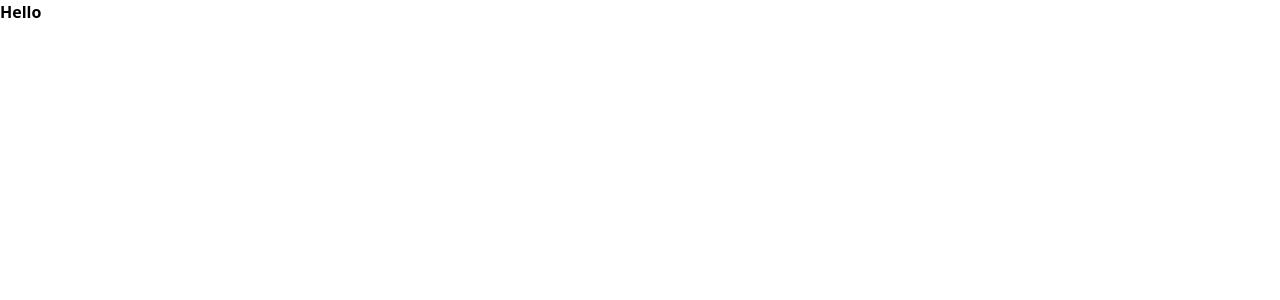
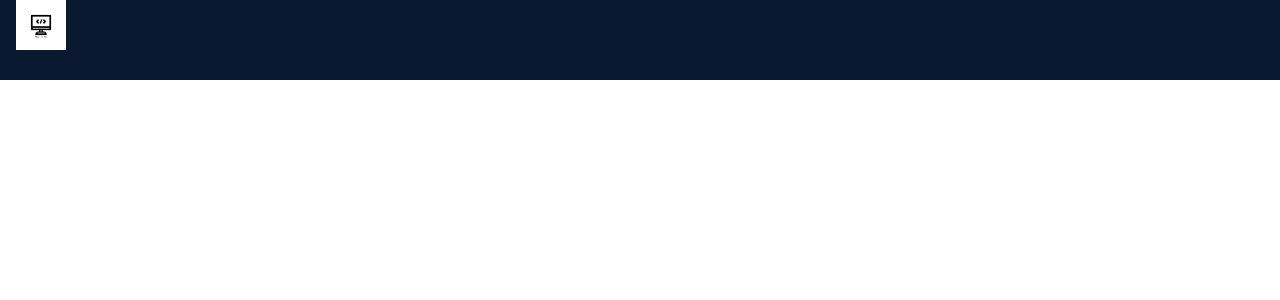
Before and after one commit to alparslanustaa/Portfolio, a React (Create React App) app: page / in a window 1280 px wide. Shown: the top 300 px of the page. Built offline with nearby package versions, Linux system fonts and the light colour scheme.

Commit message:
add navbar logo

```diff
--- a/src/App.js
+++ b/src/App.js
@@ -1,8 +1,10 @@
+import NavBar from "./components/NavBar";
+
 
 function App() {
   return (
     <div >
-     <h1 className="Text-2xl font-bold">Hello</h1>
+      <NavBar/>
     </div>
   );
 }
--- /dev/null
+++ b/src/components/NavBar.js
@@ -0,0 +1,15 @@
+import React  from 'react'
+import {FaBars, FaTimes} from 'react-icons/fa'
+import Logo from '../assets/logo.png';
+
+const NavBar = () => {
+  return (
+    <div className='fixed w-full h-[80px] flext justify-between items-center px-4 bg-[#0a192f] text-gray-300'>
+      <div>
+        <img src={Logo} alt='Logo' style={{ width: '50px' }} />
+      </div>
+    </div>
+  )
+}
+
+export default NavBar
--- a/src/components/NavBar.jsx
+++ /dev/null
@@ -1,11 +0,0 @@
-import React  from 'react'
-
-const NavBar = () => {
-  return (
-    <div className='fixed w-full h-[80px]'>
-
-    </div>
-  )
-}
-
-export default NavBar
```
